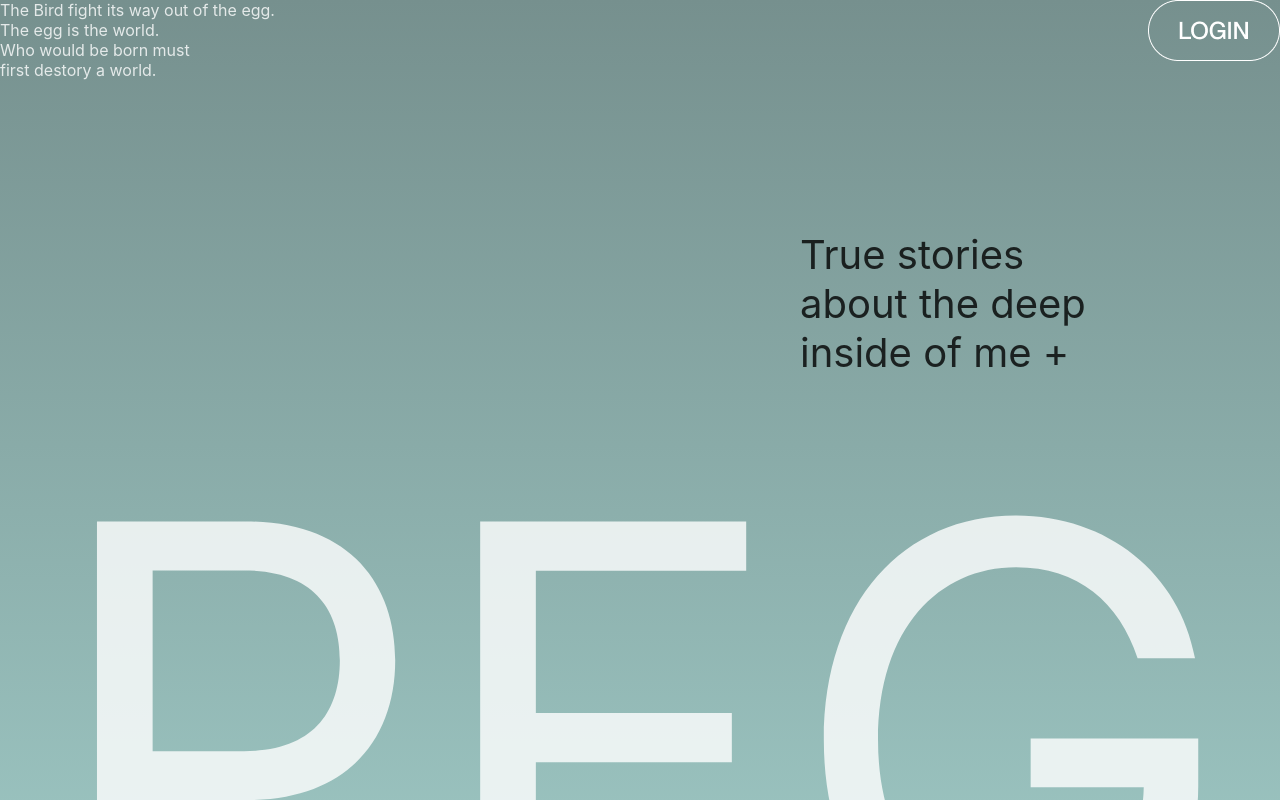
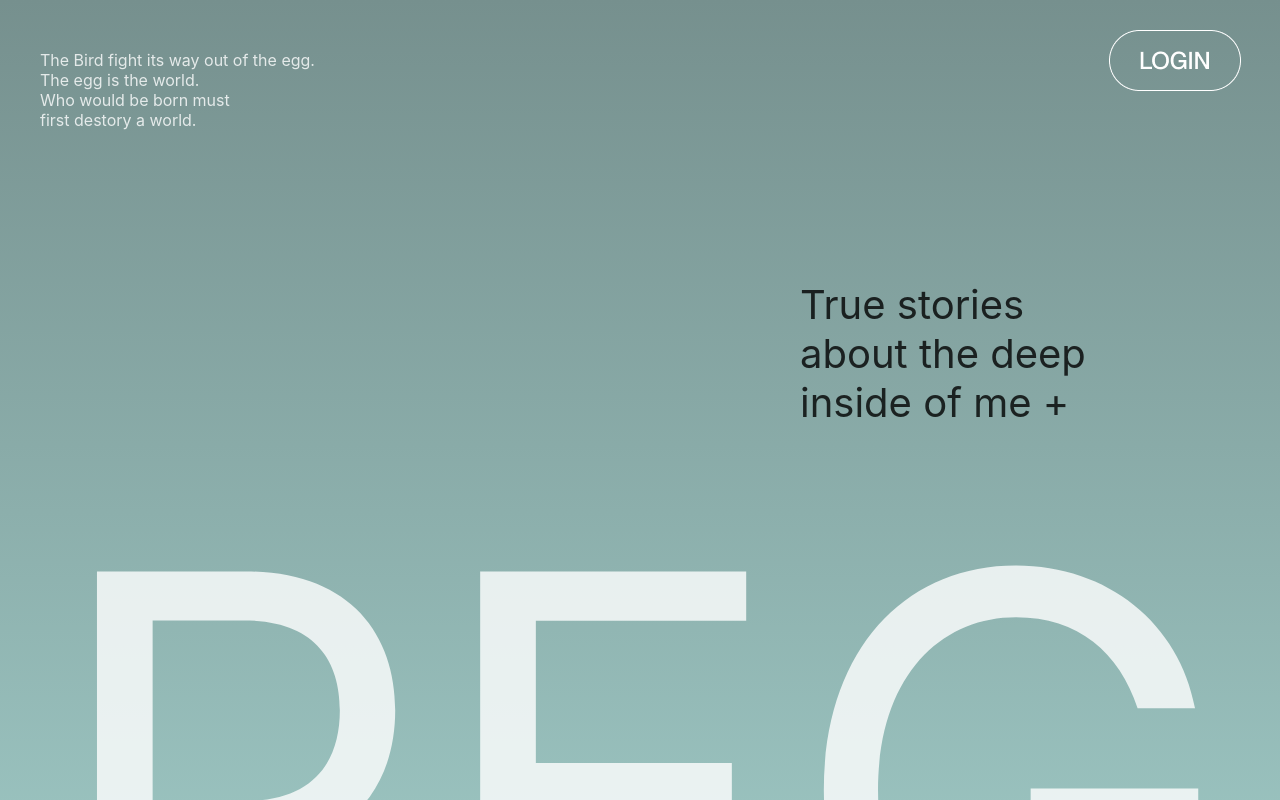
Before and after one commit to LikeLionHGU/Peg_Front, a React (Create React App) app: page / in a window 1280 px wide. Shown: the top 800 px of the page. Built offline with nearby package versions, Linux system fonts and the light colour scheme.

Commit message:
메인페이지

```diff
--- a/src/App.js
+++ b/src/App.js
@@ -10,14 +10,28 @@ const App = () => {
       <div className="full-background">
         <div className="Mainpagetotal">
           <div className="header">
-            <div>
+            <div
+              style={{
+                marginLeft: "40px",
+                marginTop: "50px",
+              }}
+            >
               The Bird fight its way out of the egg. <br></br>The egg is the
               world.<br></br> Who would be born must<br></br> first destory a
               world.
             </div>
             <div>
               {" "}
-              <img src={LoginBt} alt="LoginBt" />{" "}
+              <img
+                src={LoginBt}
+                alt="LoginBt"
+                style={{
+                  height: "61px", // 전체 화면 높이
+                  width: "132px",
+                  marginRight: "39px",
+                  marginTop: "30px",
+                }}
+              />{" "}
             </div>
           </div>
           <div className="Truestories">
@@ -82,7 +96,7 @@ const App = () => {
           <div
             style={{
               positiom: "absolute",
-              marginRight: "-30px",
+              marginRight: "30px",
               marginTop: "310px",
               textAlign: "Left",
               zIndex: 2,
@@ -121,7 +135,7 @@ const App = () => {
           <div
             style={{
               positiom: "absolute",
-              marginLeft: "-30px",
+              marginLeft: "75px",
               marginTop: "310px",
               textAlign: "Right",
             }}
```
